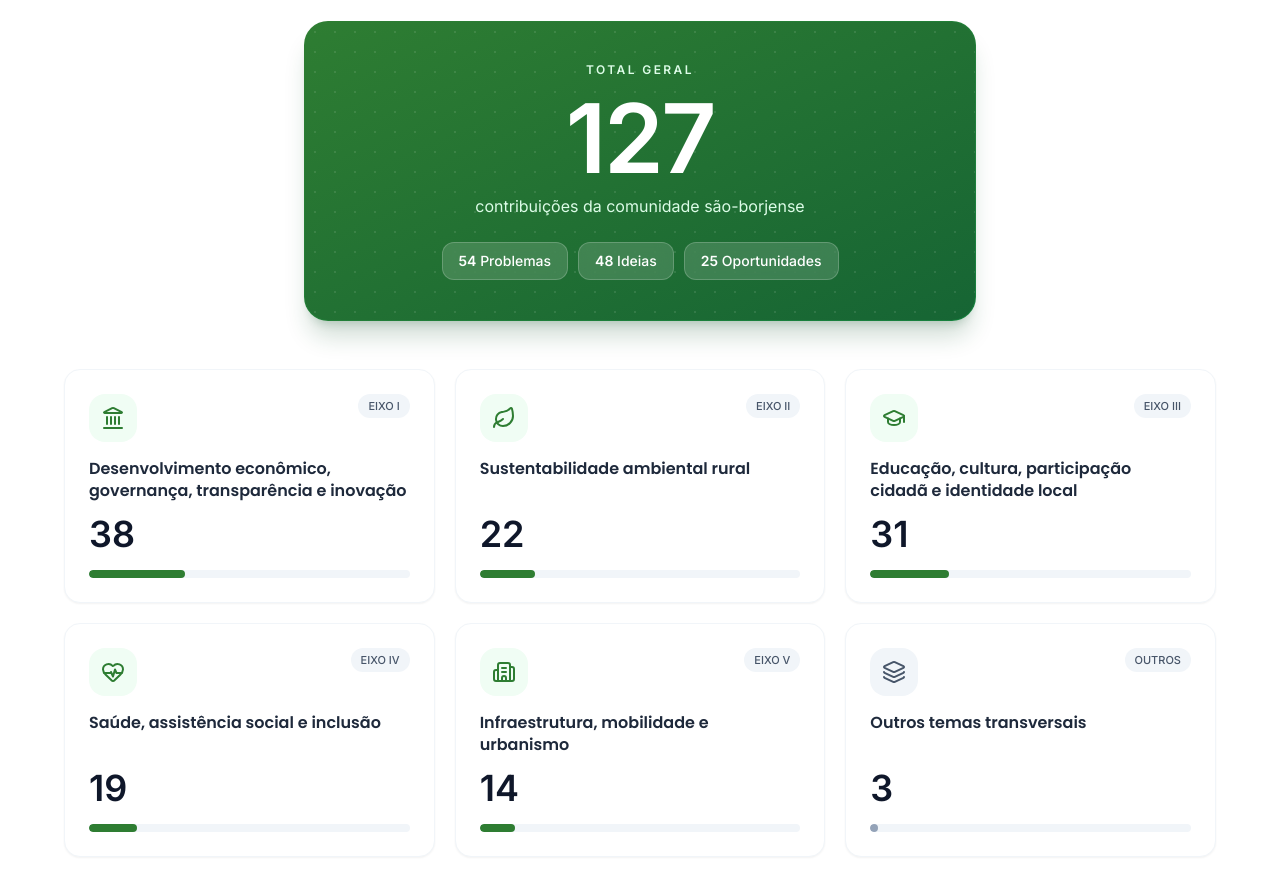
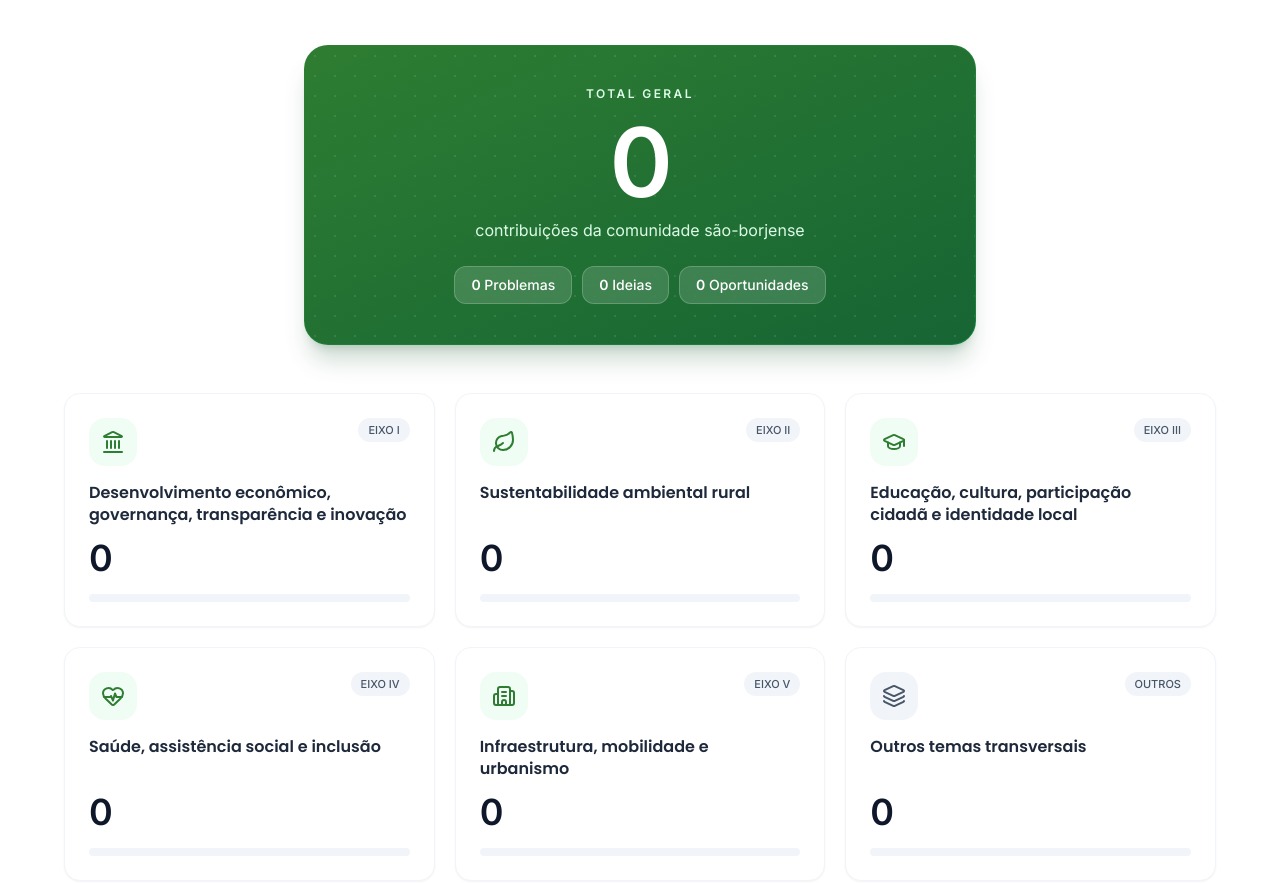
Before and after one commit to inovasboficial/agenda2040, a plain HTML site: page index.html in a window 1280 px wide. Shown: the part 804-1688 px from the top of the page. Drawn offline with nearby package versions, Linux system fonts and the light colour scheme; no server answers.

Commit message:
Update index.html

```diff
--- a/index.html
+++ b/index.html
@@ -1,7 +1,7 @@
 <!DOCTYPE html>
 <html lang="pt-BR">
 
-<head>
+<head>async function
     <!-- Playables SDK -->
     <script>// Playables SDK v1.0.0
         // Game lifecycle bridge: rAF-based game-ready detection + event communication
@@ -732,18 +732,18 @@
 
         async function carregarStats() {
           try {
-                const res = await fetch(GAS_URL + '?v=' + Date.now(), { cache: 'no-store' });
+            const res = await fetch(GAS_URL + '?action=stats&v=' + Date.now());
+            if (!res.ok) throw new Error('Erro HTTP ' + res.status);
             const data = await res.json();
 
+            // Total e tipos
             animateCount(document.getElementById('total-contribuicoes'), data.total || 0);
             document.getElementById('t-problema').textContent = data.porTipo?.Problema || 0;
             document.getElementById('t-ideia').textContent = data.porTipo?.Ideia || 0;
             document.getElementById('t-oportunidade').textContent = data.porTipo?.Oportunidade || 0;
-                document.getElementById('mini-problema').textContent = data.porTipo?.Problema || 0;
-                document.getElementById('mini-ideia').textContent = data.porTipo?.Ideia || 0;
-                document.getElementById('mini-oportunidade').textContent = data.porTipo?.Oportunidade || 0;
 
-                const total = Math.max(data.total, 1);
+            // Eixos - usa dados REAIS da planilha
+            const total = Math.max(data.total || 1, 1);
             eixos.forEach((eixo, i) => {
               const val = data.porEixo?.[eixo.key] || 0;
               animateCount(document.getElementById('count-' + i), val);
@@ -751,15 +751,18 @@
               if (bar) setTimeout(() => bar.style.width = ((val / total) * 100) + '%', 200);
             });
 
-                document.getElementById('ultima-contrib').textContent = data.total > 0 ? 'Nova contribuição registrada no sistema.' : 'Seja o primeiro a contribuir!';
           } catch (err) {
-                console.log('Stats offline, usando demo');
-                // DEMO
-                animateCount(document.getElementById('total-contribuicoes'), 127);
-                document.getElementById('t-problema').textContent = 54;
-                document.getElementById('t-ideia').textContent = 48;
-                document.getElementById('t-oportunidade').textContent = 25;
-                [38, 22, 31, 19, 14, 3].forEach((v, i) => { animateCount(document.getElementById('count-' + i), v); document.querySelector('[data-bar="' + i + '"]').style.width = (v / 127 * 100) + '%'; });
+            console.error('Falha ao buscar planilha:', err);
+            // SEM DADOS FICTÍCIOS - mostra zeros
+            animateCount(document.getElementById('total-contribuicoes'), 0);
+            document.getElementById('t-problema').textContent = 0;
+            document.getElementById('t-ideia').textContent = 0;
+            document.getElementById('t-oportunidade').textContent = 0;
+            eixos.forEach((_, i) => {
+              animateCount(document.getElementById('count-' + i), 0);
+              const bar = document.querySelector('[data-bar="' + i + '"]');
+              if (bar) bar.style.width = '0%';
+            });
           }
         }
         carregarStats();
```
Lines whose indentation alone changed are shown as unchanged.
